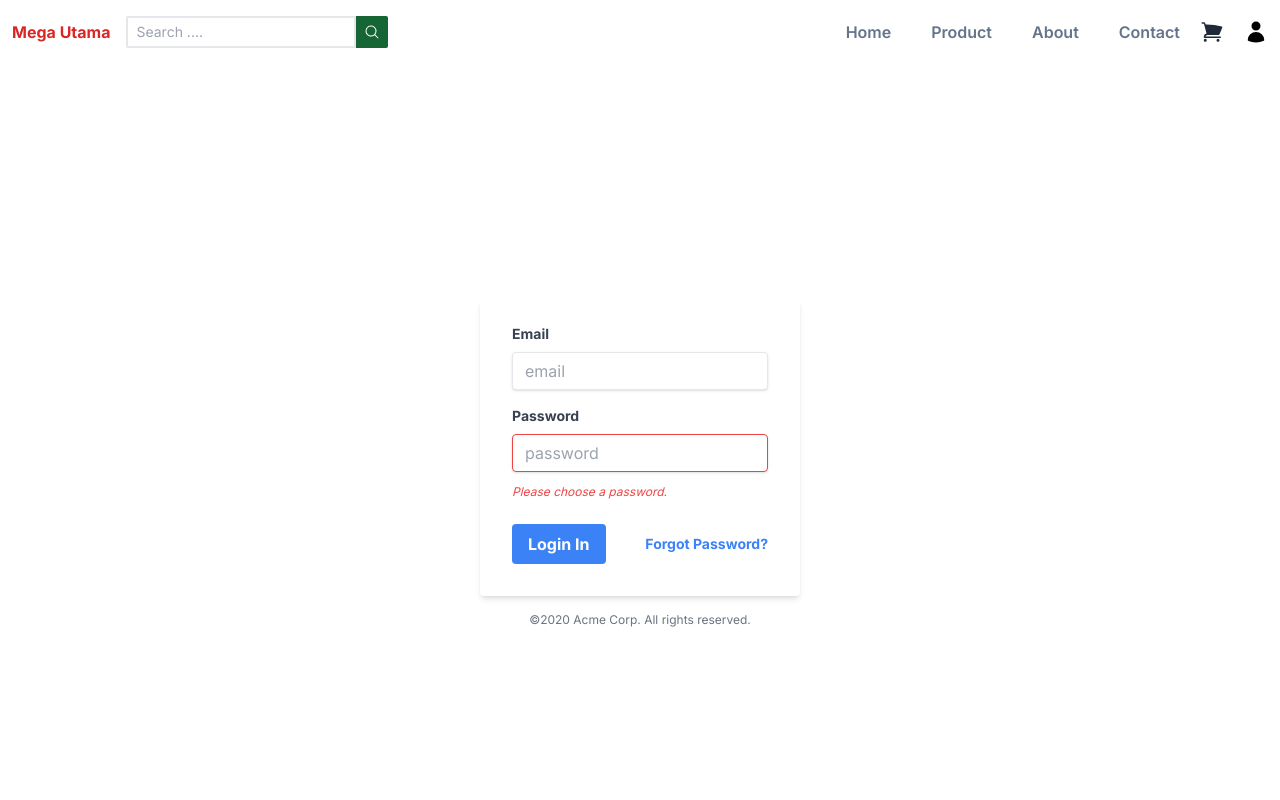
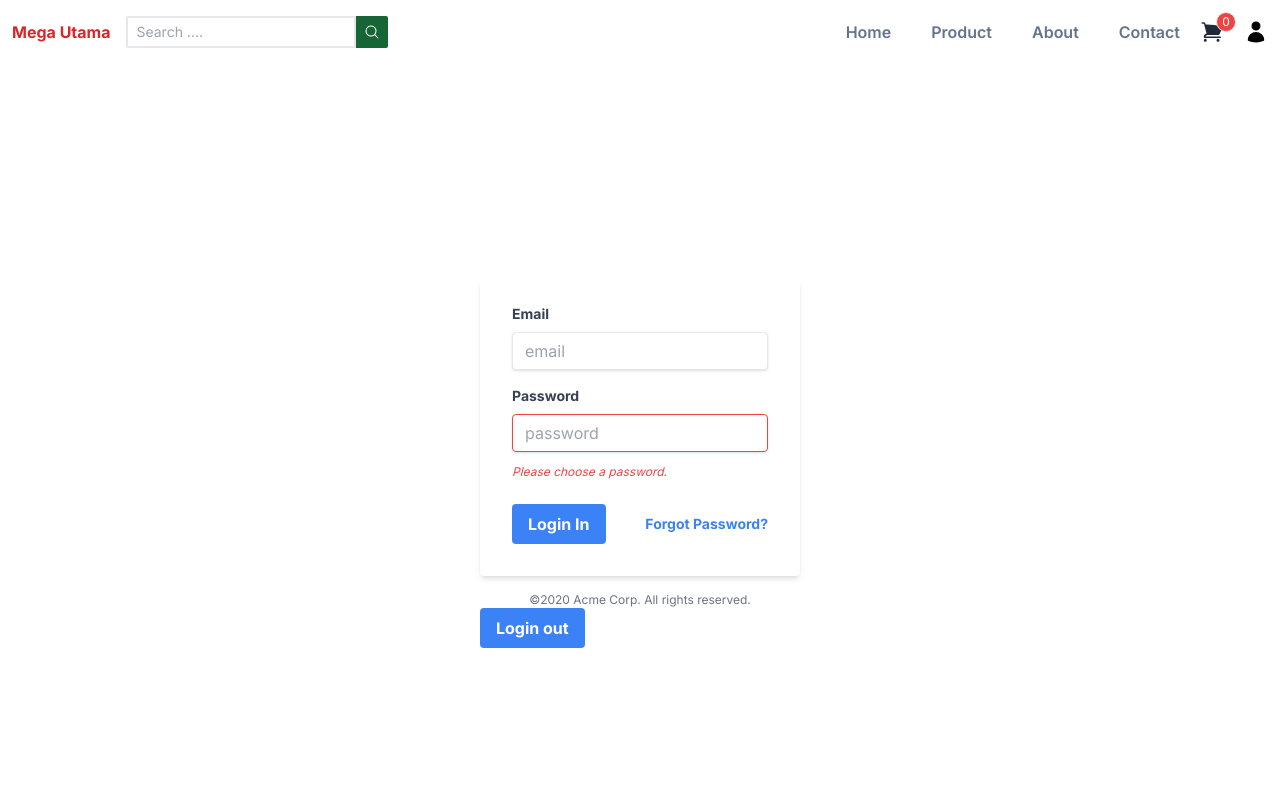
Before and after one commit to Bismarezaferdian/next-tokobangunan-commerce, a Next.js app: page /auth/login in a window 1280 px wide. Shown: the top 800 px of the page. Built offline with nearby package versions, Linux system fonts and the light colour scheme.

Commit message:
update state auth and login

```diff
--- a/next.config.js
+++ b/next.config.js
@@ -3,6 +3,7 @@ const nextConfig = {
   images: {
     domains: [process.env.STRAPI_DOMAIN],
   },
+  reactStrictMode: false,
 };
 
 module.exports = nextConfig;
--- a/src/app/auth/login/page.jsx
+++ b/src/app/auth/login/page.jsx
@@ -1,16 +1,26 @@
 "use client";
-import { useRouter } from "next/navigation";
-import { setCookie } from "nookies";
-import React, { useState } from "react";
+import { successMessage } from "@/utils/notification";
+import { combineStore } from "@/utils/zustand/store";
+import { redirect, useRouter } from "next/navigation";
+import { parseCookies, setCookie } from "nookies";
+import React, { useEffect, useState } from "react";
+import { ToastContainer } from "react-toastify";
 
 function Login() {
   const router = useRouter();
-
+  const { login, logout } = combineStore();
   const [data, setData] = useState({});
+  const { token } = parseCookies();
 
   // const handleChange = (e) => {
   //   setData((prev) => ({ ...prev, [e.target.name]: e.target.value }));
   // };
+
+  useEffect(() => {
+    if (token) {
+      router.replace("/");
+    }
+  }, [token]);
 
   const handleChange = (e) => {
     setData({ ...data, [e.target.name]: e.target.value });
@@ -29,20 +39,25 @@ function Login() {
 
     const response = await res.json();
     if (res.ok) {
-      console.log(response.jwt);
       setCookie(null, "token", response.jwt, {
         path: "/",
       });
-      router.push("/");
-      console.log("sucess lohin");
+      login(response.user);
+      successMessage("success login");
     } else {
       console.log("something went wrong !");
       console.log(response.error.message);
     }
   };
 
+  const handleLogout = () => {
+    logout();
+  };
+
   // console.log(data);
   return (
+    <>
+      <ToastContainer />
       <div className=" flex justify-center countainer min-h-screen items-center">
         <div className="w-full max-w-xs">
           <form className="bg-white shadow-md rounded px-8 pt-6 pb-8 mb-4">
@@ -98,8 +113,16 @@ function Login() {
           <p className="text-center text-gray-500 text-xs">
             &copy;2020 Acme Corp. All rights reserved.
           </p>
+          <button
+            className="bg-blue-500 hover:bg-blue-700 text-white font-bold py-2 px-4 rounded focus:outline-none focus:shadow-outline"
+            type="button"
+            onClick={handleLogout}
+          >
+            Login out
+          </button>
         </div>
       </div>
+    </>
   );
 }
 
--- a/src/app/login/page.jsx
+++ /dev/null
@@ -1,12 +0,0 @@
-import React from "react";
-
-const Login = () => {
-  return (
-    <div>
-      {/* <h1 className="bg-slate-400">login</h1> */}
-      <button className="container">login</button>
-    </div>
-  );
-};
-
-export default Login;
--- a/src/components/AllProduct.jsx
+++ b/src/components/AllProduct.jsx
@@ -2,11 +2,8 @@
 import React, { useState } from "react";
 import useSWR from "swr";
 import Image from "next/image";
-import Link from "next/link";
-import { parseCookies } from "nookies";
+import { ToastContainer, toast } from "react-toastify";
 import { useRouter } from "next/navigation";
-import { errorMessage } from "@/utils/notification";
-import { ToastContainer, toast } from "react-toastify";
 
 const fetcher = (url) =>
   fetch(url, {
@@ -19,7 +16,6 @@ const AllProduct = ({ brand, category }) => {
   const router = useRouter();
   const [brandFilter, setBrandFilter] = useState([]);
   const [categoryFilter, setCategoryFilter] = useState([]);
-  const { token } = parseCookies();
 
   const queryBrand = brandFilter.map(
     (brand) => `filters[brands][title][$contains]=${brand}`
@@ -55,19 +51,7 @@ const AllProduct = ({ brand, category }) => {
   };
 
   const handleToProduct = (id) => {
-    if (token) {
-      router.push(`/products/${id}`);
-    } else {
-      toast("Toast is good", {
-        hideProgressBar: true,
-        autoClose: 2000,
-        type: "warning",
-      });
-      //fungsi pada onClose tidak berfungsi
-      setTimeout(() => {
-        router.push("/auth/login");
-      }, 3000);
-    }
+    router.push(`/products/${id}`);
   };
 
   return (
@@ -190,7 +174,10 @@ const AllProduct = ({ brand, category }) => {
                   className="object-cover"
                 />
               </div>
-              <div className="" onClick={() => handleToProduct(item.id)}>
+              <div
+                className="cursor-pointer"
+                onClick={() => handleToProduct(item.id)}
+              >
                 {/* <Link href={`/products/${item.id}`}> */}
                 <h1 className="text-sm font-semibold">
                   {item.attributes.title.length > 20
--- /dev/null
+++ b/src/components/CartIcon.jsx
@@ -0,0 +1,24 @@
+"use client";
+import { ShoppingCartIcon } from "@heroicons/react/24/solid";
+import useProductStore, { combineStore } from "@/utils/zustand/store";
+
+import React, { useEffect } from "react";
+
+function CartIcon() {
+  const { qty } = combineStore();
+
+  useEffect(() => {
+    combineStore.persist.rehydrate();
+  }, []);
+
+  return (
+    <div>
+      <ShoppingCartIcon className="h-6 w-6 font-bold text-gray-800" />
+      <div className=" flex justify-center bg-red-500 text-center text-xs text-white border items-center rounded-full w-5 h-5 absolute translate-x-4 -translate-y-8">
+        {qty}
+      </div>
+    </div>
+  );
+}
+
+export default CartIcon;
--- a/src/components/Navbar.jsx
+++ b/src/components/Navbar.jsx
@@ -1,11 +1,11 @@
 import {
   Bars3Icon,
   MagnifyingGlassIcon,
-  ShoppingCartIcon,
   UserIcon,
 } from "@heroicons/react/24/solid";
 import Link from "next/link";
 import React from "react";
+import CartIcon from "./CartIcon";
 
 const Navbar = () => {
   const user = true;
@@ -40,7 +40,7 @@ const Navbar = () => {
           </button>
         </div>
         <div className="flex gap-5">
-          <ShoppingCartIcon className="h-6 w-6 font-bold text-gray-800" />
+          <CartIcon />
           <Bars3Icon className="h-6 w-6 text-black sm:hidden" />
           {user && <UserIcon className="h-6 w-6 text-black" />}
         </div>
--- a/src/utils/notification.js
+++ b/src/utils/notification.js
@@ -28,7 +28,7 @@ export const errorMessage = (message) => {
   });
 };
 
-export const infoMessage = (message) => {
+export const infoMessage = (message, onClose) => {
   // window.alert("Invalid Credentials");
   toast.info(message, {
     position: "top-right",
@@ -39,5 +39,6 @@ export const infoMessage = (message) => {
     draggable: true,
     progress: undefined,
     theme: "colored",
+    onClose: onClose,
   });
 };
--- /dev/null
+++ b/src/utils/zustand/authZustand.js
@@ -0,0 +1,20 @@
+const useAuthStore = (set, get) => ({
+  user: {},
+
+  login: (item) => {
+    set((state) => ({
+      user: { ...state.user, ...item },
+    }));
+  },
+  logout: () => {
+    set(() => ({
+      user: {},
+    }));
+  },
+});
+//   {
+//     name: "", // Specify a name for persistence
+//     skipHydration: true,
+//   }
+
+export default useAuthStore;
--- /dev/null
+++ b/src/utils/zustand/cartZustand.js
@@ -0,0 +1,114 @@
+// import { toast } from "react-toastify";
+// import { create } from "zustand";
+// import { persist, createJSONStorage } from "zustand/middleware";
+// import { successMessage } from "../notification";
+
+// const useCartStore = create(
+//   persist(
+//     (set, get) => ({
+//       products: [],
+//       qty: 0,
+//       weight: 0,
+//       totalPrice: 0,
+
+//       addToCart: (item) => {
+//         const products = get().products;
+//         // console.log(products);
+//         // console.log(item);
+//         //apakah product baru sudah ada di dalam keranjang
+//         const productInCart = products.find(
+//           (product) => product.id === item.id
+//         );
+
+//         if (productInCart) {
+//           const updateState = products.map((product) =>
+//             product.id === item.id
+//               ? {
+//                   ...item,
+//                   qty: product.qty + item.qty,
+//                   price: product.price + item.price * item.qty,
+//                 }
+//               : item
+//           );
+
+//           set((state) => ({
+//             products: updateState,
+//             // qty: state.qty + item.qty,
+//             weight: state.weight + item.weight * item.qty,
+//             totalPrice: state.totalPrice + item.price * item.qty,
+//           }));
+//           // successMessage("product dimasukan keranjang !");
+//         } else {
+//           set((state) => ({
+//             products: [...state.products, item],
+//             qty: state.qty + 1,
+//             weight: state.weight + item.weight * item.qty,
+//             totalPrice: state.totalPrice + item.price * item.qty,
+//           }));
+//         }
+//         successMessage("product dimasukan keranjang !");
+
+//         // set((state) => ({ products: [], qty: 0, weight: 0, totalPrice: 0 }));
+//       },
+//     })
+//     // {
+//     //   name: "product", // Specify a name for persistence
+//     //   skipHydration: true,
+//     // }
+//   )
+// );
+
+// export default useCartStore;
+
+import { successMessage } from "../notification";
+
+const useCartStore = (set, get) => ({
+  products: [],
+  qty: 0,
+  weight: 0,
+  totalPrice: 0,
+
+  addToCart: (item) => {
+    const products = get().products;
+    // console.log(products);
+    // console.log(item);
+    //apakah product baru sudah ada di dalam keranjang
+    const productInCart = products.find((product) => product.id === item.id);
+
+    if (productInCart) {
+      const updateState = products.map((product) =>
+        product.id === item.id
+          ? {
+              ...item,
+              qty: product.qty + item.qty,
+              price: product.price + item.price * item.qty,
+            }
+          : item
+      );
+
+      set((state) => ({
+        products: updateState,
+        // qty: state.qty + item.qty,
+        weight: state.weight + item.weight * item.qty,
+        totalPrice: state.totalPrice + item.price * item.qty,
+      }));
+      // successMessage("product dimasukan keranjang !");
+    } else {
+      set((state) => ({
+        products: [...state.products, item],
+        qty: state.qty + 1,
+        weight: state.weight + item.weight * item.qty,
+        totalPrice: state.totalPrice + item.price * item.qty,
+      }));
+    }
+    successMessage("product dimasukan keranjang !");
+
+    // set((state) => ({ products: [], qty: 0, weight: 0, totalPrice: 0 }));
+  },
+});
+// {
+//   name: "product", // Specify a name for persistence
+//   skipHydration: true,
+// }
+
+export default useCartStore;
--- /dev/null
+++ b/src/utils/zustand/store.js
@@ -0,0 +1,17 @@
+import { create } from "zustand";
+import useCartStore from "@/utils/zustand/cartZustand";
+import useAuthStore from "@/utils/zustand/authZustand";
+import { persist } from "zustand/middleware";
+
+export const combineStore = create(
+  persist(
+    (set, get) => ({
+      ...useAuthStore(set, get),
+      ...useCartStore(set, get),
+    }),
+    {
+      name: "store",
+      skipHydration: true,
+    }
+  )
+);
```
Also changed, not shown: src/components/SingleProduct.jsx (+67 -5 lines), src/utils/store.js (deleted, +0 -17 lines). Lines whose indentation alone changed are shown as unchanged.
